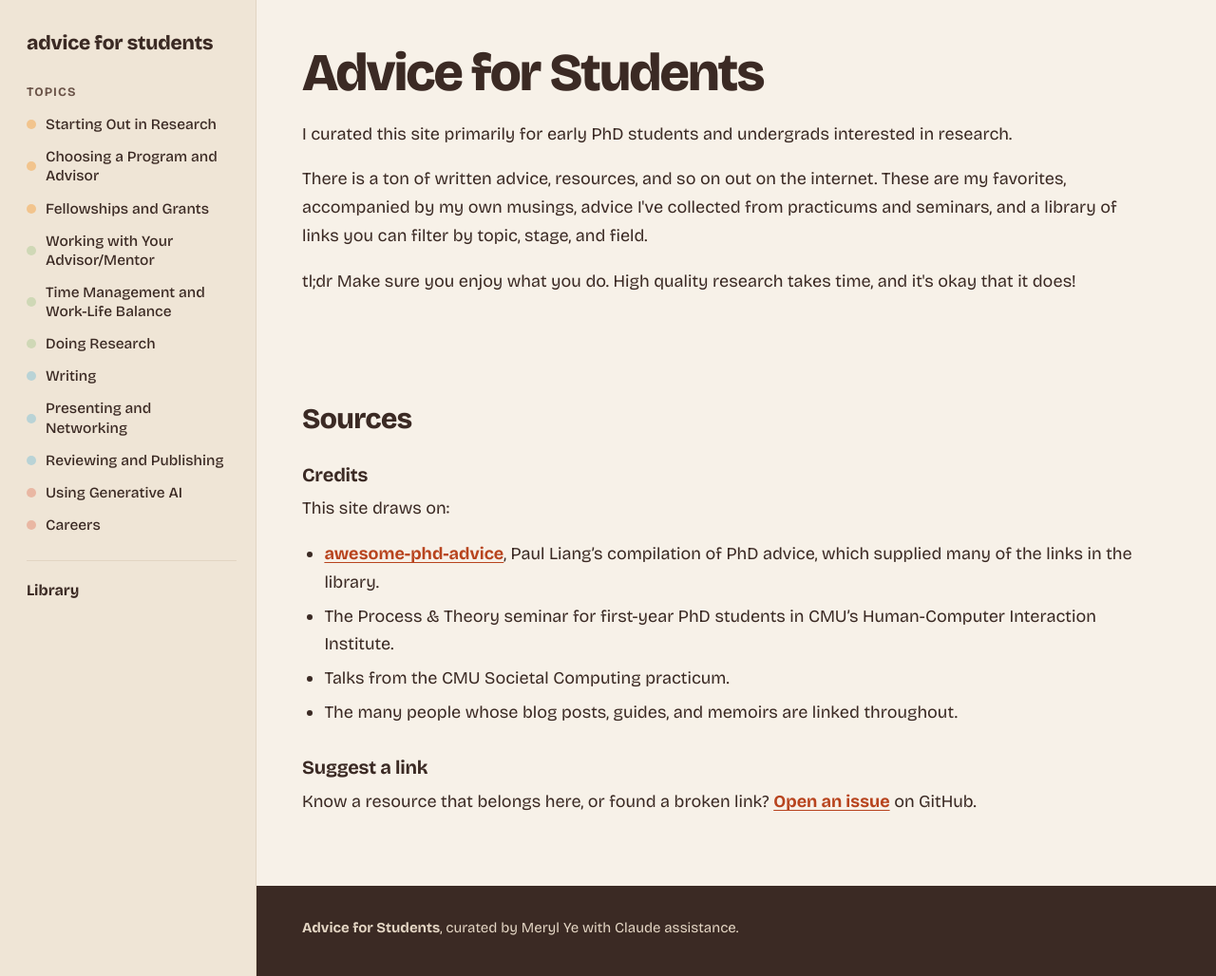
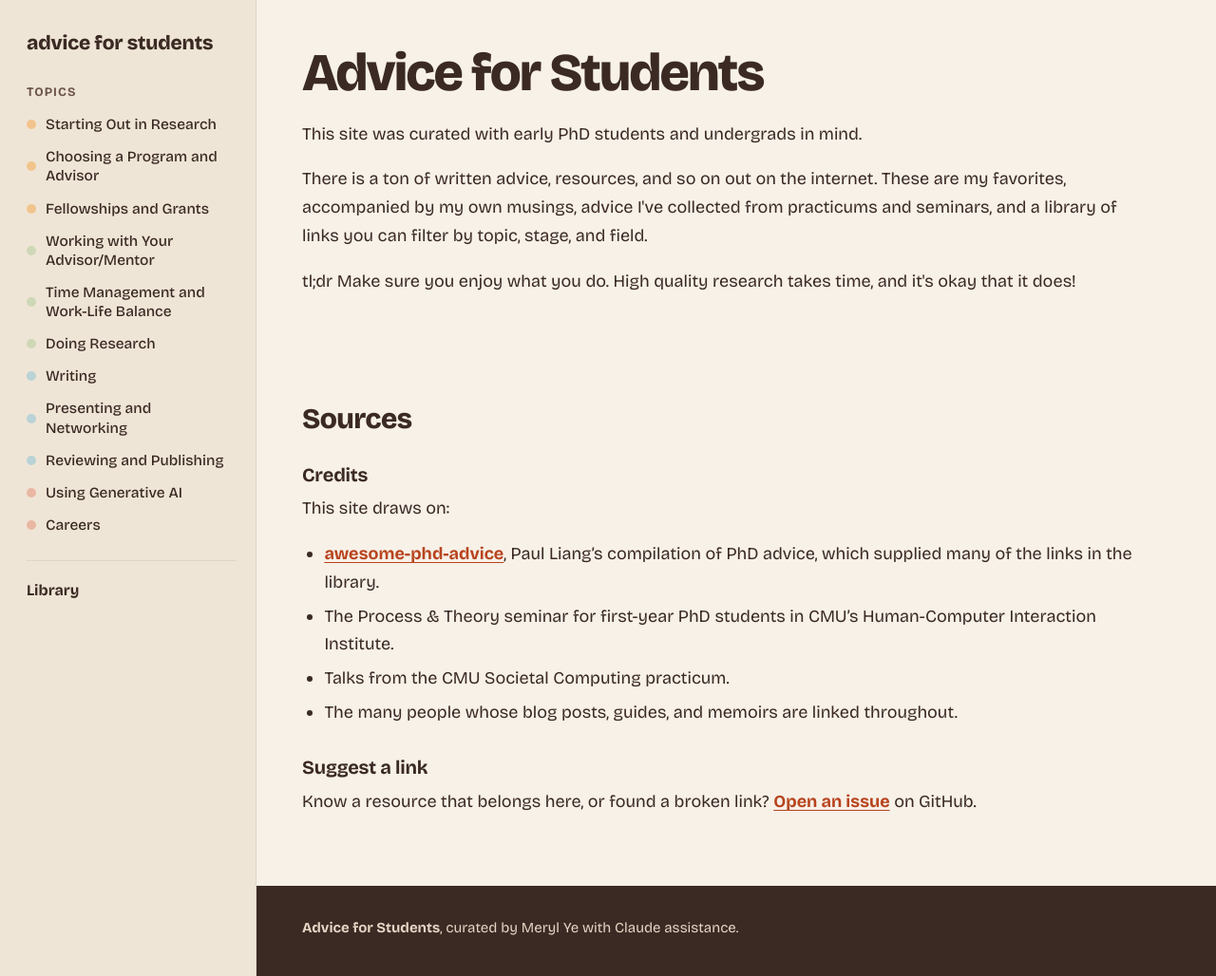
Before and after one commit to merylye/student-advice, a Jekyll site: the page built from index.html, in a window 1280 px wide and 1028 px high. Shown: the whole window at 95% size. Built offline with Jekyll 4.4.1, drawn with Linux system fonts in a browser that asks for light colours.

Commit message:
Update home page intro
Co-Authored-By: Claude Opus 5.5 <noreply@anthropic.com>
Claude-Session: https://claude.ai/code/session_01C25QM1QrULTUCEMLhuM8KY

```diff
--- a/index.html
+++ b/index.html
@@ -6,7 +6,7 @@ title: Advice for Students
   <div class="wrap">
     <div class="hero-grid">
       <h1>Advice for Students</h1>
-      <p>I curated this site primarily for early PhD students and undergrads interested in research.</p>
+      <p>This site was curated with early PhD students and undergrads in mind.</p>
       <p>There is a ton of written advice, resources, and so on out on the internet. These are my favorites, accompanied by my own musings, advice I've collected from practicums and seminars, and a library of links you can filter by topic, stage, and field.</p>
       <p>tl;dr Make sure you enjoy what you do. High quality research takes time, and it's okay that it does!</p>
     </div>
```
